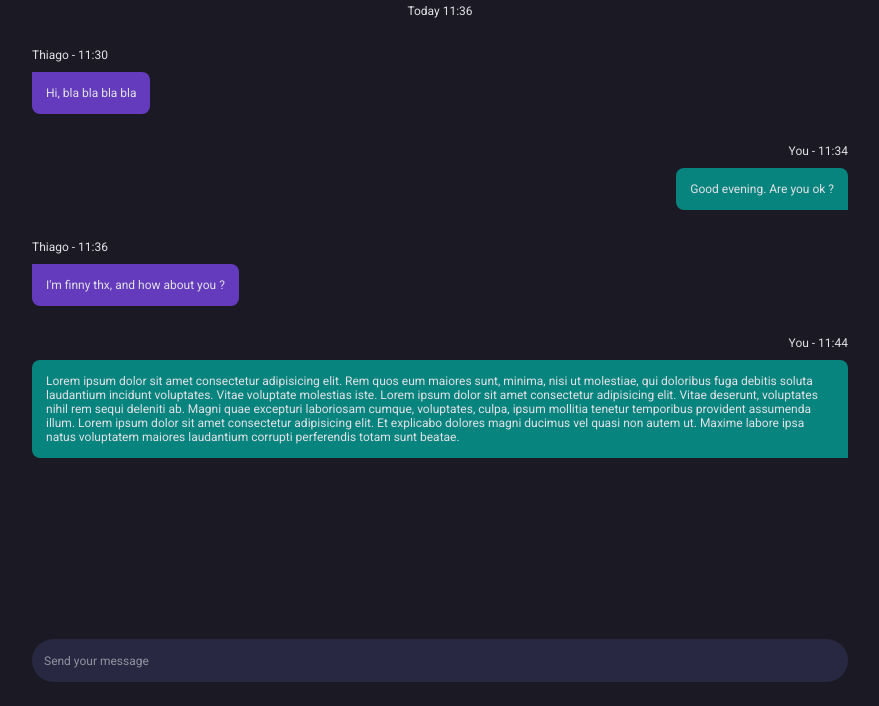
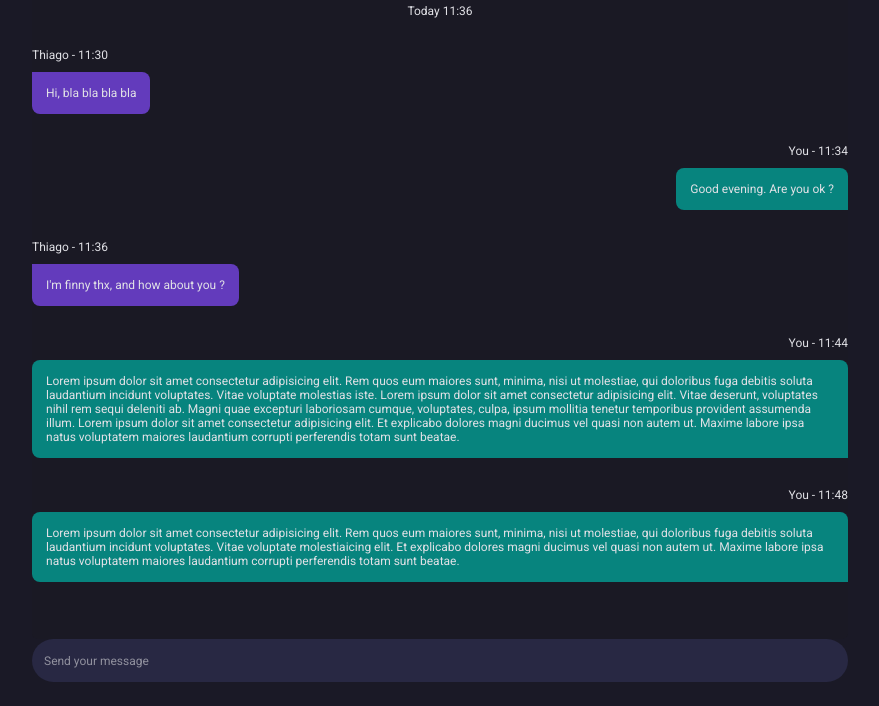
Before and after one commit to RpThiagoluiz/basejs-20projects, a plain HTML site: page challenger/04/index.html in a window 1280 px wide. Shown: the part 94-800 px from the top of the page, without its empty margins (200-1079 px from the left). Drawn offline with Linux system fonts and the light colour scheme; some icons are missing.

Commit message:
feat: update styles in challenger four

```diff
--- a/challenger/04/index.html
+++ b/challenger/04/index.html
@@ -62,6 +62,17 @@
               beatae.
             </div>
           </div>
+          <div class="message you">
+            <div class="top">You - 11:48</div>
+            <div class="body">
+              Lorem ipsum dolor sit amet consectetur adipisicing elit. Rem quos
+              eum maiores sunt, minima, nisi ut molestiae, qui doloribus fuga
+              debitis soluta laudantium incidunt voluptates. Vitae voluptate
+              molestiaicing elit. Et explicabo dolores magni ducimus vel quasi
+              non autem ut. Maxime labore ipsa natus voluptatem maiores
+              laudantium corrupti perferendis totam sunt beatae.
+            </div>
+          </div>
         </div>
       </div>
       <form id="bottom">
@@ -73,5 +84,9 @@
         </div>
       </form>
     </div>
+    <script>
+      const messages = document.querySelector('.messages');
+      messages.lastChild.scrollIntoView();
+    </script>
   </body>
 </html>
--- a/challenger/04/styles.css
+++ b/challenger/04/styles.css
@@ -11,9 +11,11 @@
 }
 
 body {
-  background-color: #1a1924;
+  background-color: #1a1926;
   font-size: 1.6rem;
   color: #e1e1e6;
+  height: 100vh;
+  overflow: hidden;
 }
 
 body * {
@@ -73,6 +75,17 @@ body * {
   font-size: 1.2rem;
   line-height: 1.4rem;
   text-align: center;
+}
+
+#messages {
+  overflow-y: scroll;
+  background-color: #1a1924;
+  border-radius: 0.5rem;
+  padding-bottom: 2.4rem;
+}
+
+#messages::-webkit-scrollbar {
+  display: none;
 }
 
 .messages {
```
